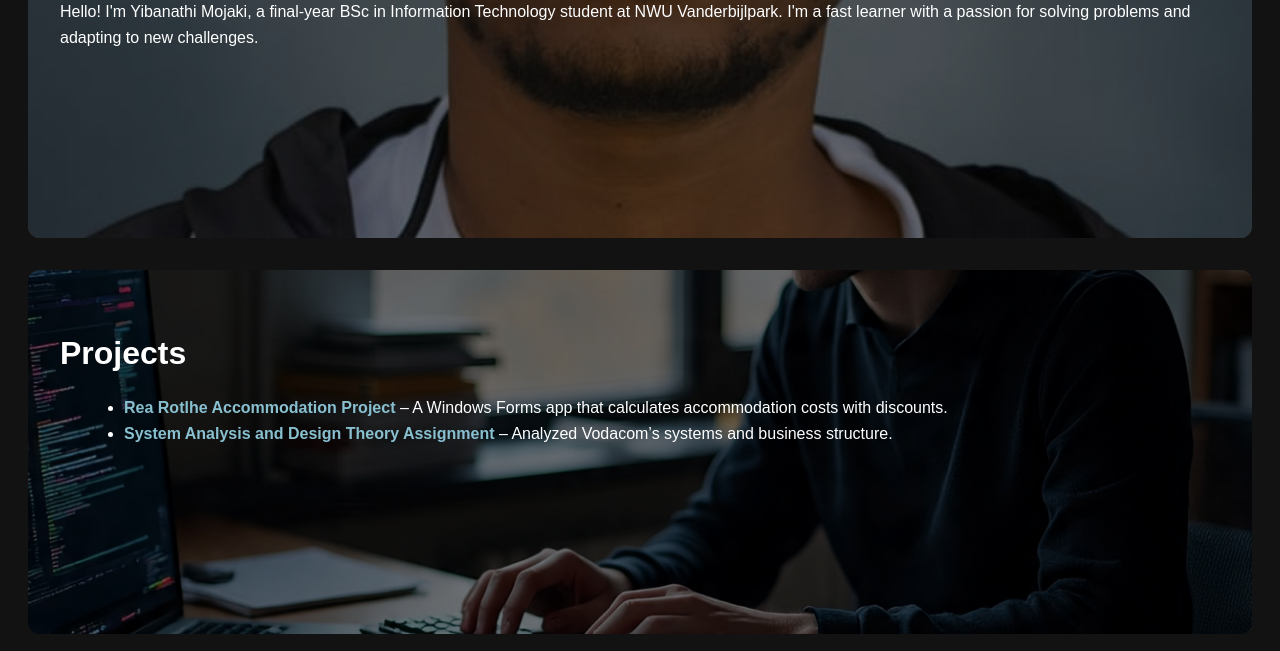
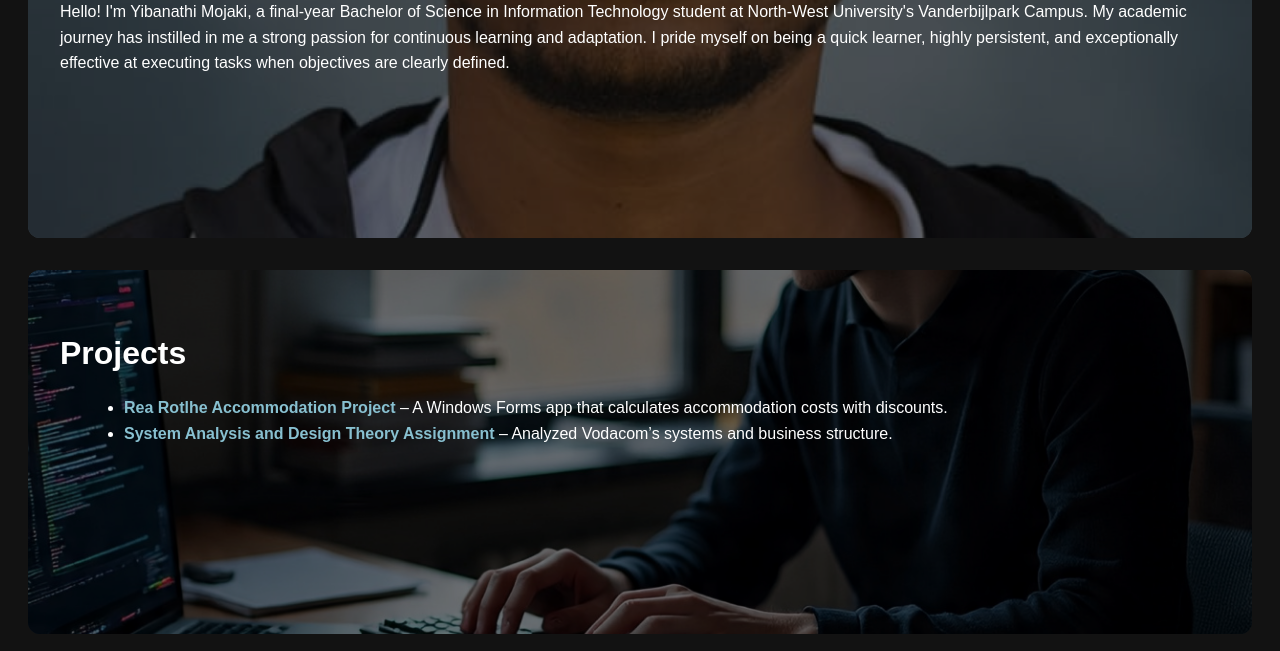
Before and after one commit to Nathi666/Yibanathi-s-Portfolio, a plain HTML site: page index.html in a window 1280 px wide. Shown: the part 449-1100 px from the top of the page. Drawn offline with Linux system fonts and the light colour scheme.

Commit message:
Update index.html

```diff
--- a/index.html
+++ b/index.html
@@ -19,7 +19,7 @@
   <!-- About Me section -->
   <section id="about">
     <h2>About Me</h2>
-    <p>Hello! I'm Yibanathi Mojaki, a final-year BSc in Information Technology student at NWU Vanderbijlpark. I'm a fast learner with a passion for solving problems and adapting to new challenges.</p>
+    <p>Hello! I'm Yibanathi Mojaki, a final-year Bachelor of Science in Information Technology student at North-West University's Vanderbijlpark Campus. My academic journey has instilled in me a strong passion for continuous learning and adaptation. I pride myself on being a quick learner, highly persistent, and exceptionally effective at executing tasks when objectives are clearly defined. </p>
   </section>
 
 <section id="projects">
```
